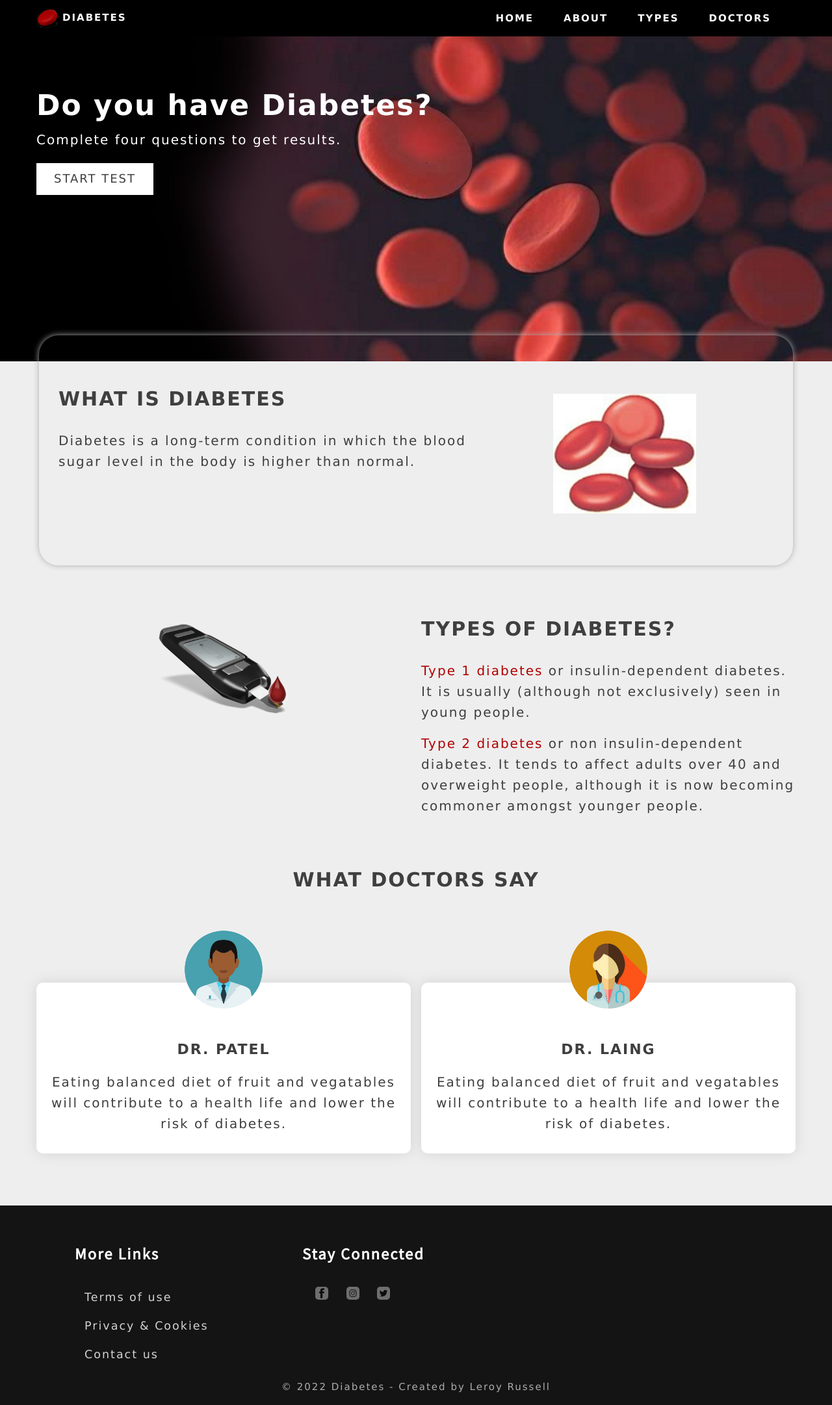
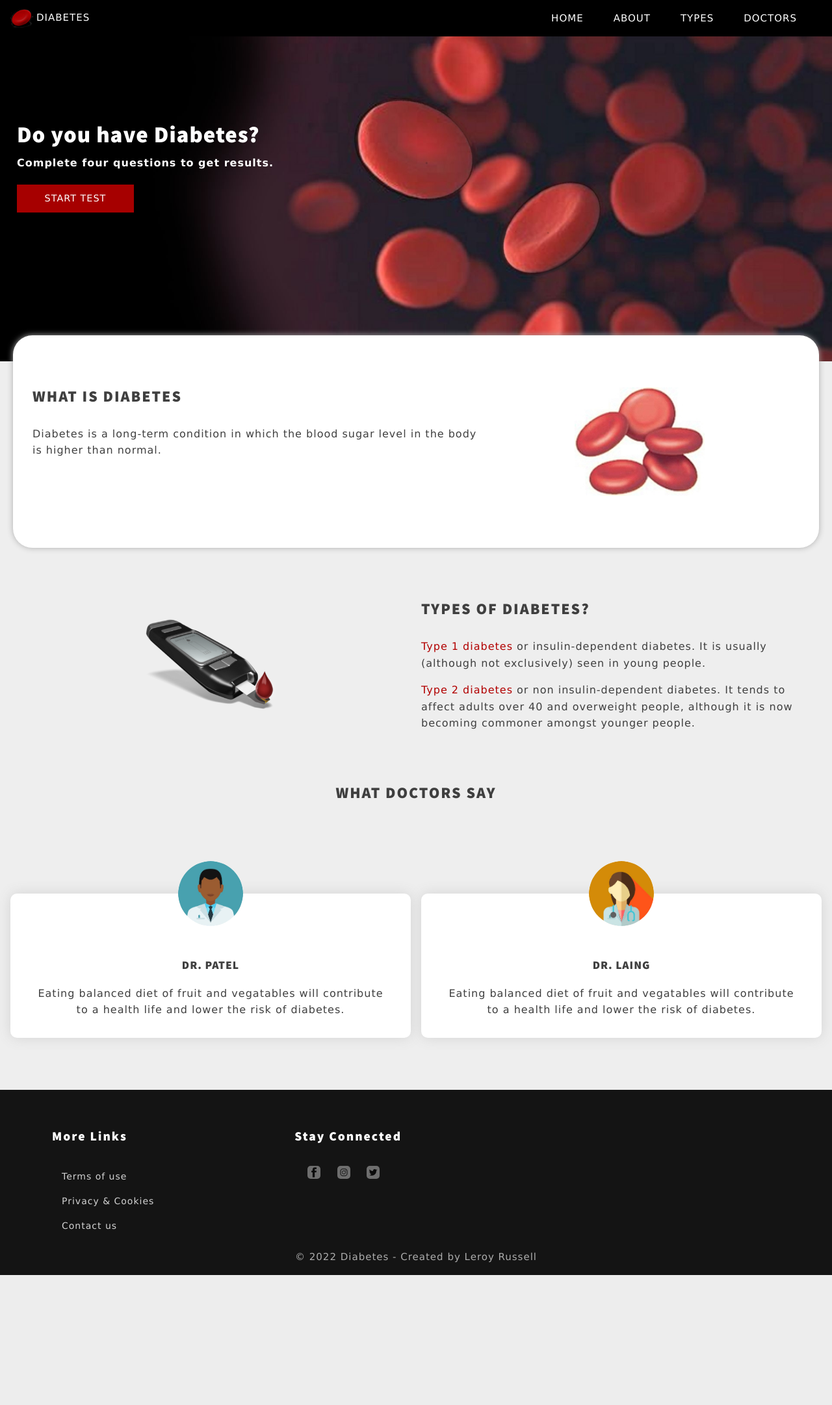
Before and after one commit to l-panther/diabetes, a PHP site: page / in a window 1280 px wide. Shown: the whole page at 65% size. After the commit the page ends 1962 px from the top, so only its background shows below. Run offline with PHP 8.4, Linux system fonts and the light colour scheme; some libraries are stand-ins or nearby versions.

Commit message:
Add files via upload

```diff
--- a/css/diabetes.css
+++ b/css/diabetes.css
@@ -3,7 +3,8 @@
 	By Leroy Russell
 */
 /* -------------------------------- IMPORT FONTS -------------------------------- */
-@import url("https://fonts.googleapis.com/css?family=Source+Sans+Pro");
+@import url("https://fonts.googleapis.com/css?family=Source+Sans+Pro:300,900");
+@import url("https://fonts.googleapis.com/css?family=Poppins:300,400,500,600,700,800,900");
 @import url("https://fonts.googleapis.com/css?family=Carter+One");
 
 /* -------------------------------- IMPORT FONTS -------------------------------- */
@@ -63,8 +64,7 @@ header,
 footer,
 nav,
 aside,
-main,
-primarynav {
+main {
   display: block;
   background: none;
   width: 100%;
@@ -126,11 +126,12 @@ html {
 }
 
 body {
-  font-family: Verdana, cambria, Geneva;
+  font-family: Geneva, Verdana !important;
+  font-weight: 500;
   background: #fff;
   width: 100%;
-  font-size: 16px !important;
-  letter-spacing: 2px;
+  font-size: 16px;
+  letter-spacing: 1px;
   color: #3f3f3f;
   line-height: 1.6;
   background: #eee;
@@ -167,11 +168,13 @@ button i { font-size: 30px !important; }
 
 .navbar a {
 	font-size: 15px;
-	font-weight: 600 !important; }
+	font-weight: 500 !important; }
 
 /* --------------------------- * Headers * ------------------------- */
+h1, h2, h3 { font-family: "Source Sans Pro";}
+
 h1 {
-  font-weight: bold;
+  font-weight: bolder;
 }
 
 h2 {
@@ -279,7 +282,8 @@ footer #copyright {
 	text-align: left !important; }
 
 .banner p {
-	margin-top: 10px; }
+	margin-top: 10px;
+  font-weight: bold; }
 
 .banner .banner-img {
 	padding-top: 30px;
@@ -290,34 +294,36 @@ footer #copyright {
 }
 
 #bannerBtn {
+  font-size: 0.9em;
+  width: 180px !important;
+  padding: 10px;
+  background: #a60000;
+  color: #fff; }
+
+#bannerBtn:hover {
   background: #fff;
   color: #3f3f3f;
-  width: 180px !important;
-  font-size: 0.9em;
-  padding: 10px; }
-
-#bannerBtn:hover {
-  background: #a60000;
-  color: #fff;
-  box-shadow: 0px 0px 5px 0px #000; }
+  box-shadow: 0px 0px 3px 0px #000;
+}
 
 /* ----- -------------------- Index ------------------- */
 .section { padding-top: 60px; }
 
 #about {
+  background: #fff;
 	padding: 50px 30px;
 	border-radius: 30px;
 	box-shadow: 0px 0px 10px 0px #adadad;
 	margin: -80px 20px 0px 20px; }
 
-#about img { width: 200px; }
+#about img { width: 40%; }
 
 #diabetes .desc { float: right; }
 
-#diabetes img { width: 250px; }
+#diabetes img { width: 50%; }
 
 #about img, #diabetes img {
-	margin-top: 40px;
+	margin-top: 30px;
 }
 
 #doctors {
@@ -339,31 +345,28 @@ footer #copyright {
 #doctors img {
 	border-radius: 100%;
 	background: #fff;
-	margin-top: -80px;
+	margin-top: -50px;
 	margin-bottom: 50px;
-	width: 120px; }
+	width: 100px; }
 
 #doctors p { margin-bottom: 30px; }
 
+/* BMI Container */
 #bmiModal {
 	background: rgb(0, 0, 0, 0.4);
 }
 
-.modal-content {
-	border-radius: 10px !important;
-}
-
-.modal-body {
-	padding-top: 0px;
-}
-
-/* BMI Container */
 #bmi-container {
   background: #fff;
   width: 100%;
   margin: auto;
 }
 
+body:not(#bmiModal) { padding-right: 0px !important; }
+
+.modal header h2 {
+	padding: 20px 0px !important;
+}
 .modal-header {
   padding: 20px !important;
   background: url("../images/main/modalheader.png") no-repeat;
@@ -639,13 +651,17 @@ form h2, form h3 {
 
 /* ------------------------- MEDIA QUERIES ---------------------- */
 
+@media only screen and (min-width: 600px) {
+	#about img {
+		width: 60%;
+	}
+}
+
 @media only screen and (min-width: 800px) {
-	/* Body */
-	body {
-		font-size: 18px !important;
-		}
 
 	.navbar-collapse { margin-top: 20px; }
+
+  button i { font-size: 30px !important; }
 
 	.banner {
 		height: 500px;
@@ -665,22 +681,23 @@ form h2, form h3 {
 
 	#diabetes img {
 		margin-top: 30px;
+    width: 70%;
 		}
 
-	#about img, #diabetes img {
-		margin-top: 10px;
-		width: 200px;
+	#about img {
+    margin-top: 0px;
+		width: 50%;
 	}
 
 	.explained .desc {
 		float: right !important;
 	}
 
+  .doctor { padding: 0px 20px;}
+
 }
 
 @media only screen and (min-width: 991px) {
- 	/* Body */
- 	body { font-size: 20px !important; }
 
  	.navbar-collapse {
 		margin-top: 0px;
@@ -688,7 +705,9 @@ form h2, form h3 {
 
  	.banner { height: 500px; }
 
- 	.banner h1 { font-size: 2.2em }
+ 	.banner h1 {
+     padding-top: 100px;
+     font-size: 2.2em }
 
 	h2 { font-size: 1.5em; }
 
@@ -696,12 +715,16 @@ form h2, form h3 {
 	.main-content {
 		width: 100%;
 		margin: auto;
-		max-width: 60em;
+		max-width: 80em;
 	}
 
 	.section { padding-top: 80px; }
 
-	#about img { width: 220px; }
+	#diabetes img, #about img { width: 200px; }
+
+  .doctor {
+    padding: 0px 40px; }
+
 }
 
 /* ------------------------- END: MEDIA QUERIES ---------------------- */
```
Also changed, not shown: other parts of css/diabetes.css (+25 -16 lines).
